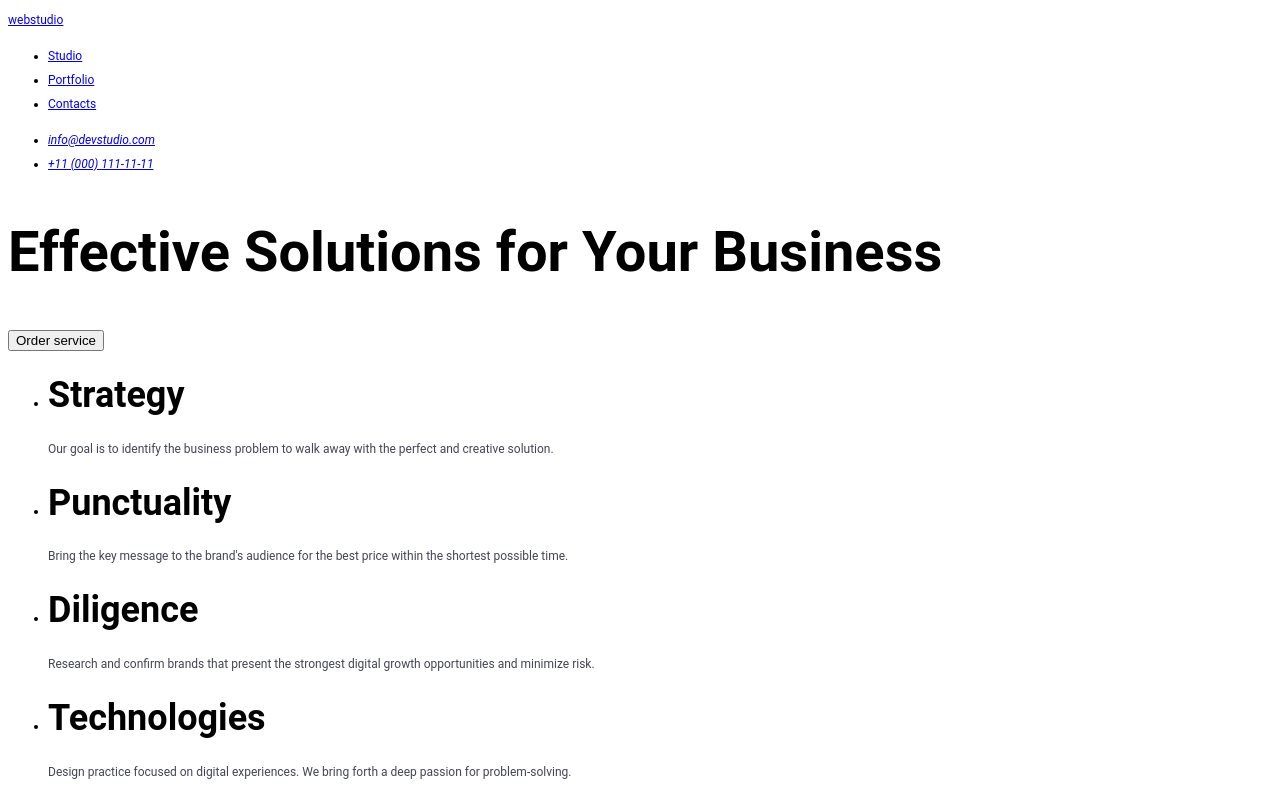
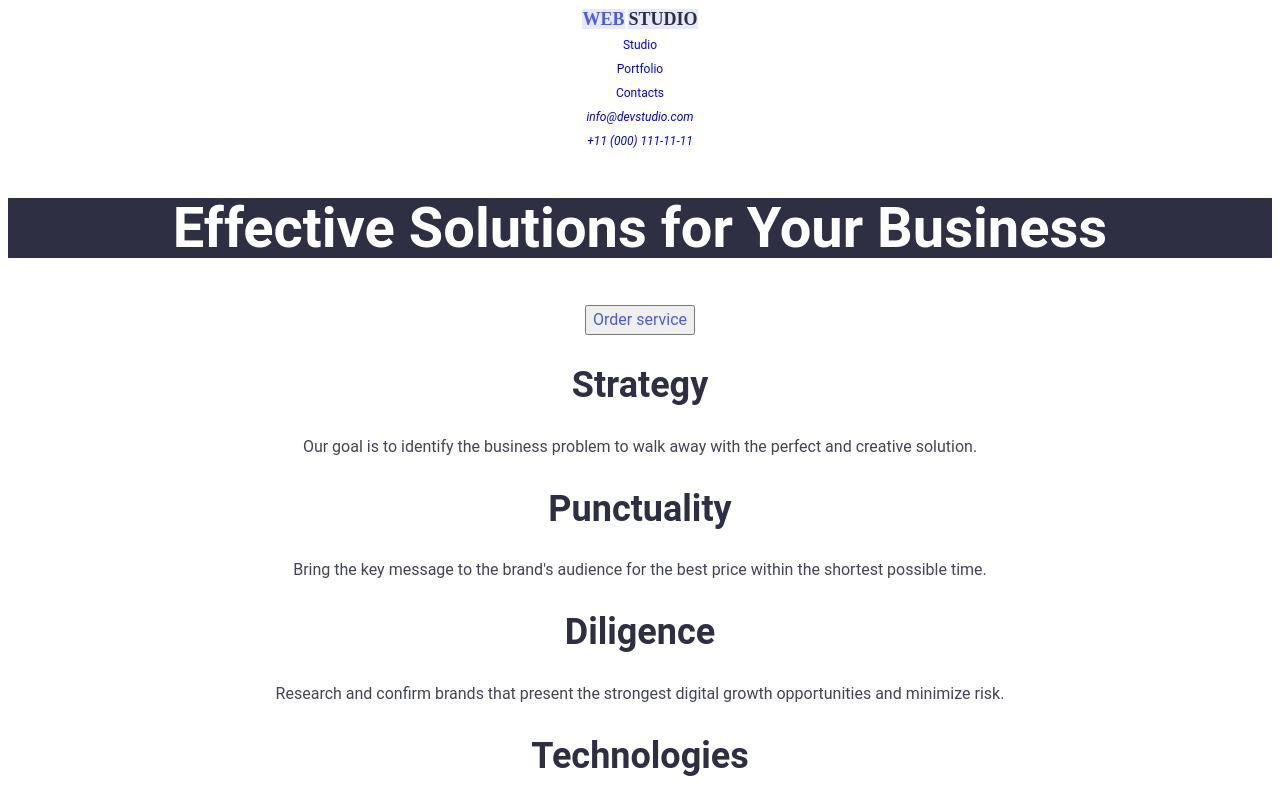
Before and after one commit to Maciej66666/goit-markup-hw-02, a plain HTML site: page index.html in a window 1280 px wide. Shown: the top 800 px of the page. Drawn offline with Linux system fonts and the light colour scheme.

Commit message:
homework 2 v2

```diff
--- a/css/styles.css
+++ b/css/styles.css
@@ -1,55 +1,15 @@
-h1 {
-  font-family: Roboto;
-  font-weight: bold;
-  font-size: 56px;
-  letter-spacing: 2%;
-  line-height: 60px;
-}
-
-h2 {
-  font-family: Roboto;
-  font-weight: bold;
-  font-size: 36px;
-  letter-spacing: 2%;
-}
-
-h3 {
-  font-family: Roboto;
-  font-weight: medium;
-  font-size: 20px;
-  letter-spacing: 2%;
-}
-
-body {
-  font-family: Roboto;
-  font-weight: regular;
-  font-size: 12px;
-  letter-spacing: 2%;
-  line-height: 24px;
-}
-
-small {
-  font-family: Roboto;
-  font-weight: regular;
-  size: 12px;
-  line-height: 14px;
-  letter-spacing: 4%;
-}
-
-medium {
-  font-family: Roboto;
-  font-weight: medium;
-  size: 16px;
-  line-height: 24px;
-  letter-spacing: 2%;
-}
-
-.button-text {
+.service button {
   font-family: Roboto;
   font-weight: medium;
   font-size: 16px;
   letter-spacing: 4%;
-  line-height: 124px;
+  line-height: 24px;
+  color: #4d5ae5;
+}
+
+.service button:hover,
+.service button:focus {
+  background-color: #e7e9fc;
 }
 
 .link {
@@ -58,49 +18,113 @@ medium {
   font-size: 12px;
   letter-spacing: 4%;
   line-height: 16px;
-  text-decoration: underline;
+  text-decoration: none;
 }
-.link:hover {
-  color: tomato;
+.link:hover,
+.link:focus {
+  background-color: #404bbf;
 }
 
-.primary-brand {
-    <!-- IRIS -->
-  color: #4d5ae5;
+.text {
+  font-family: Roboto;
+  font-weight: medium;
+  color: #434455;
 }
 
-.pressed-state {
-    <!-- OCEAN -->
-  color: #404bbf;
+.logo {
+  font-family: Raleway;
+  font-weight: bold;
+  font-size: 18px;
+  letter-spacing: 3%;
+  line-height: 21px;
+  color: #4d5ae5;
+  background-color: #e7e9fc;
+  text-decoration: none;
 }
-.dark {
-    <!-- NAVY BLUE -->
+.logo-secondpart {
+  font-family: Raleway;
+  font-weight: bold;
+  font-size: 18px;
+  letter-spacing: 3%;
+  line-height: 21px;
+  color: #2e2f42;
+  background-color: #e7e9fc;
+  text-decoration: none;
+}
+
+ul {
+  list-style-type: none;
+  padding: 0;
+  margin: 0;
+}
+
+h1 {
+  font-family: Roboto;
+  font-weight: bold;
+  font-size: 56px;
+  letter-spacing: 2%;
+  color: white;
+  line-height: 60px;
+  background-color: #2e2f42;
+  text-align: center;
+}
+
+h2 {
+  font-family: Roboto;
+  font-weight: bold;
+  font-size: 36px;
+  line-height: 40px;
+  letter-spacing: 2%;
+  color: #2e2f42;
+  text-align: center;
+}
+
+h3 {
+  font-family: Roboto;
+  font-weight: medium;
+  font-size: 20px;
+  line-height: 24px;
+  letter-spacing: 2%;
+  color: #2e2f42;
+  text-align: center;
+}
+
+head {
   color: #2e2f42;
 }
-.success {
-  color: #31d0aa;
+
+body {
+  font-family: Roboto;
+  font-weight: regular;
+  font-size: 16px;
+  letter-spacing: 2%;
+  line-height: 24px;
+  color: #434455;
+  text-align: center;
 }
-.text {
-  color: #434455;
+
+body-small {
+  font-family: Roboto;
+  font-weight: regular;
+  size: 12px;
+  line-height: 14px;
+  letter-spacing: 4%;
 }
-.subtle-text {
-  color: #8e8f99;
+
+body-medium {
+  font-family: Roboto;
+  font-weight: medium;
+  size: 16px;
+  line-height: 24px;
+  letter-spacing: 2%;
 }
-.accent {
-  color: #e7e9fc;
+
+footer {
+  font-family: Roboto;
+  font-weight: regular;
+  font-size: 16px;
+  letter-spacing: 2%;
+  line-height: 24px;
+  color: #2f2f42;
+  background-color: #2e2f42;
 }
-.light {
-  color: #f4f4fd;
-}
-.modal-overlay {
-  color: #2e2f42;
-}
-.hero-background {
-  color: #2e2f42;
-}
-.white-background {
-  color: #ffffff;
-}
-.modal-background {
-  color: #fcfcfc;
-}
--- a/index.html
+++ b/index.html
@@ -10,38 +10,45 @@
   </head>
   <body>
     <!-- header section in body -->
-    <header>
-      <a href="index.html">webstudio</a>
+    <header class="service">
+      <a href="index.html" class="logo">WEB</a>
+      <a href="index.html" class="logo-secondpart">STUDIO</a>
 
       <nav>
-        <ul>
-          <li>
-            <a href="index.html">Studio</a>
+        <ul list-style-type: none>
+          <li list-style-type: none>
+            <a href="index.html" class="link">Studio</a>
           </li>
           <li>
-            <a href="portfolio.html">Portfolio</a>
+            <a href="portfolio.html" class="link">Portfolio</a>
           </li>
           <li>
-            <a href="index.html">Contacts</a>
+            <a href="index.html" class="link">Contacts</a>
           </li>
         </ul>
       </nav>
       <address>
         <ul>
-          <li><a href="mailto:info@devstudio.com">info@devstudio.com</a></li>
-          <li><a href="tel:+110001111111">+11 (000) 111-11-11</a></li>
+          <li>
+            <a href="mailto:info@devstudio.com" class="link"
+              >info@devstudio.com</a
+            >
+          </li>
+          <li>
+            <a href="tel:+110001111111" class="link">+11 (000) 111-11-11</a>
+          </li>
         </ul>
       </address>
     </header>
 
     <main>
-      <section>
-        <h1>Effective Solutions for Your Business</h1>
-        <button type="button">Order service</button>
+      <section class="service">
+        <h1 class>Effective Solutions for Your Business</h1>
+        <button type="button" class="service">Order service</button>
       </section>
 
       <section>
-        <ul>
+        <ul class="service">
           <li>
             <h2>Strategy</h2>
             <p class="text">
@@ -147,7 +154,8 @@
     </main>
 
     <footer>
-      <a href="index.html">webstudio</a>
+      <a href="index.html" class="logo">WEB</a>
+      <a href="index.html" class="logo-secondpart">STUDIO</a>
       <p>
         Increase the flow of customers and sales for your business with digital
         marketing & growth solutions.
```
Also changed, not shown: portfolio.html (+12 -10 lines).
